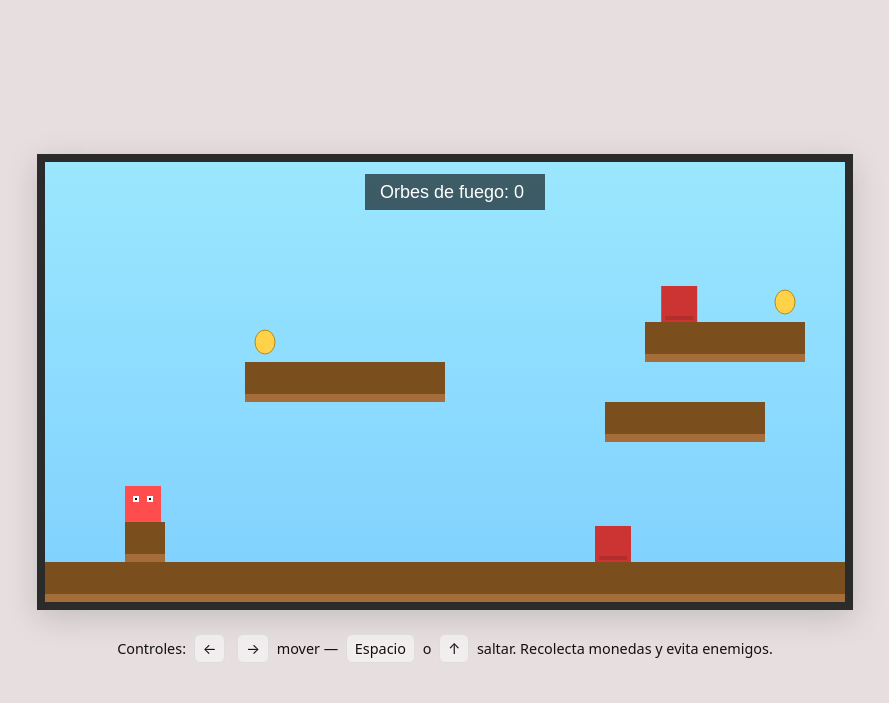
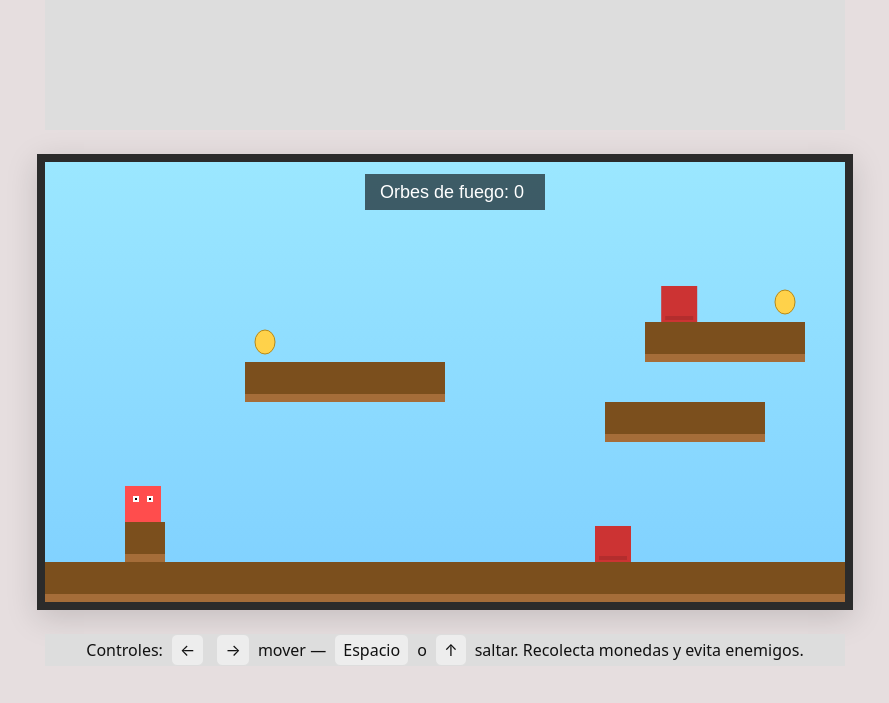
Before and after one commit to Balles1316/Nebula42, a plain HTML site: page src/index.htm in a window 1280 px wide. Shown: the part 75-778 px from the top of the page, without its empty margins (195-1084 px from the left). Drawn offline with Linux system fonts and the light colour scheme.

Commit message:
Actualización de información.

```diff
--- a/src/index.htm
+++ b/src/index.htm
@@ -1,8 +1,8 @@
 <!doctype html>
 <html lang="es">
 <head>
-    <meta charset="utf-8" />
-    <meta name="viewport" content="width=device-width,initial-scale=1" />
+    <meta charset="utf-8"/>
+    <meta name="viewport" content="width=device-width,initial-scale=1"/>
     <title>Nebula42</title>
     <link rel="stylesheet" href="style.css">
 </head>
@@ -12,7 +12,9 @@
     <br><br><br><br><br><br>
 </div>
 <canvas id="game" width="800" height="440"></canvas>
-<div class="info" style="font-size:0.9rem">Controles: <span class="kbd">←</span> <span class="kbd">→</span> mover — <span class="kbd">Espacio</span> o <span class="kbd">↑</span> saltar. Recolecta monedas y evita enemigos.</div>
+<div class="info">Controles: <span class="kbd">←</span> <span class="kbd">→</span> mover — <span
+        class="kbd">Espacio</span> o <span class="kbd">↑</span> saltar. Recolecta monedas y evita enemigos.
+</div>
 
 <script src="main.js"></script>
 </body>
--- a/src/main.js
+++ b/src/main.js
@@ -4,7 +4,6 @@
    - Simple tile map platforms
    - Coins and a walking enemy
    - Camera follows player
-   - No copyrighted Nintendo assets used
    -------------------------------*/
 
 const canvas = document.getElementById('game');
--- a/src/style.css
+++ b/src/style.css
@@ -25,7 +25,8 @@ html, body {
     width: 800px;
     margin: 12px auto;
     text-align: center;
-    color: #111
+    color: #111;
+    background-color: #dddddd;
 }
 
 /* Flechas */
```
